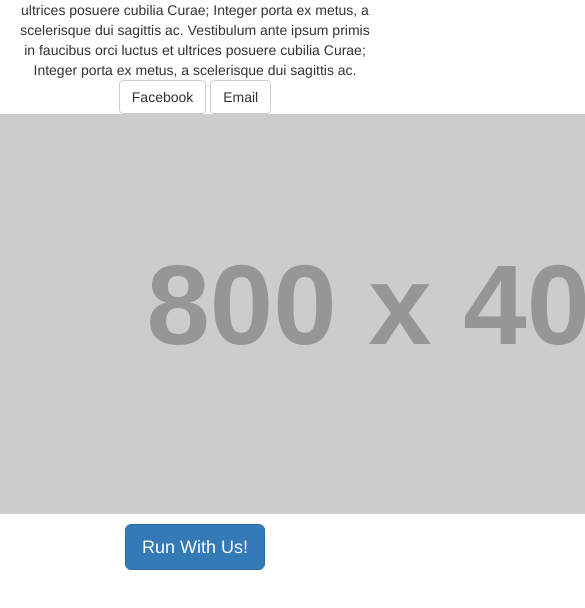
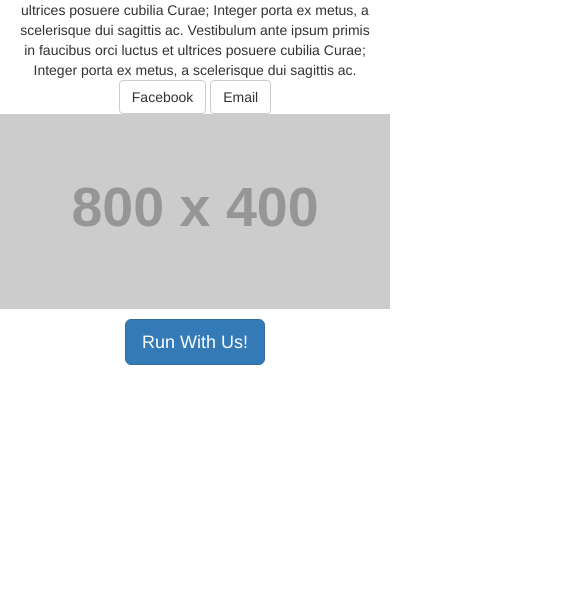
Before and after one commit to samanthads/WUSTLClubRunning, a plain HTML site: page contact.html in a window 390 px wide. Shown: the part 162-770 px from the top of the page, 585 px wide, since content can reach past the window. Drawn offline with nearby package versions, Linux system fonts and the light colour scheme; placeholder pictures from the web are drawn by us.

Commit message:
responsive image

```diff
--- a/contact.html
+++ b/contact.html
@@ -59,7 +59,7 @@
           </div>
         </div>
         <div class = "row">
-          <img src="http://placehold.it/800x400&text=team+picture">
+          <img class="img-responsive" src="http://placehold.it/800x400&text=team+picture">
         </div>
       </div>
 
```
